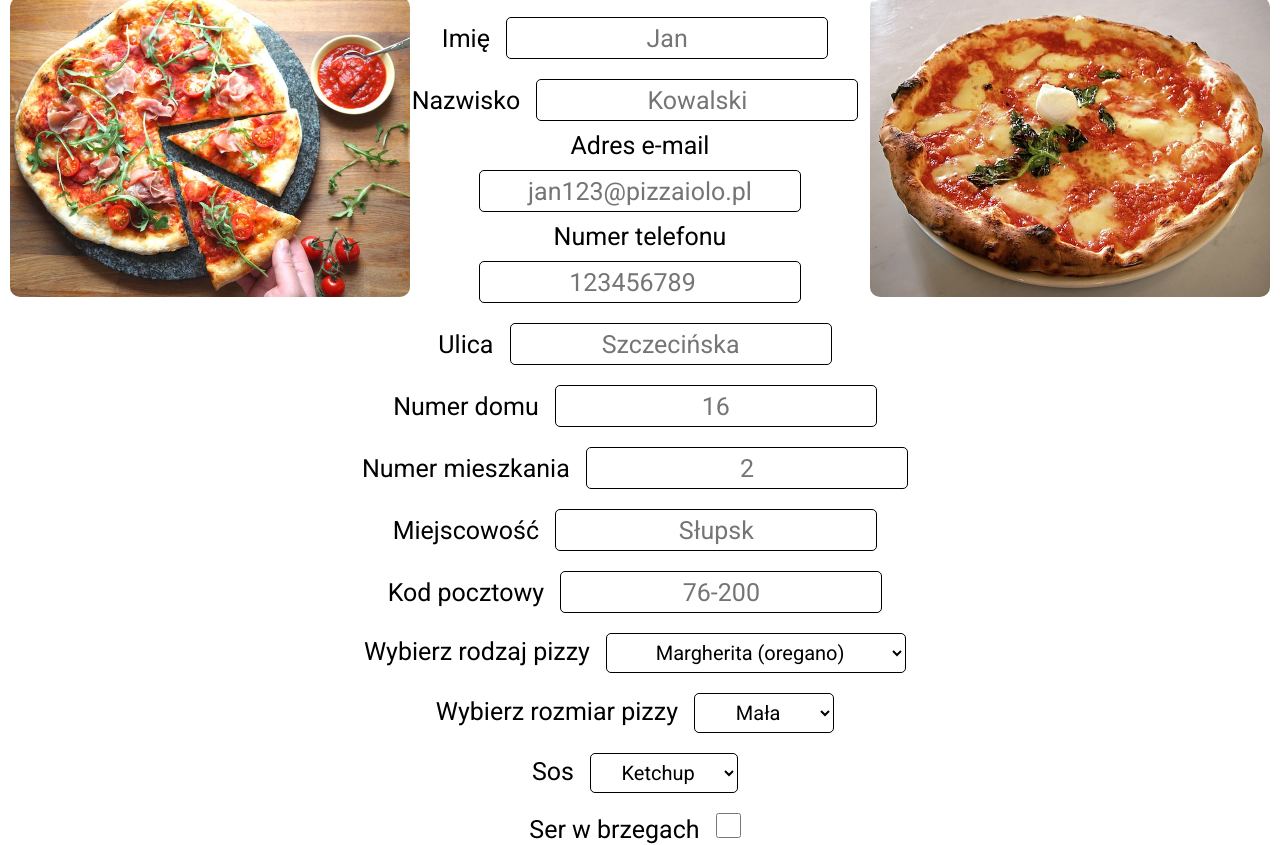
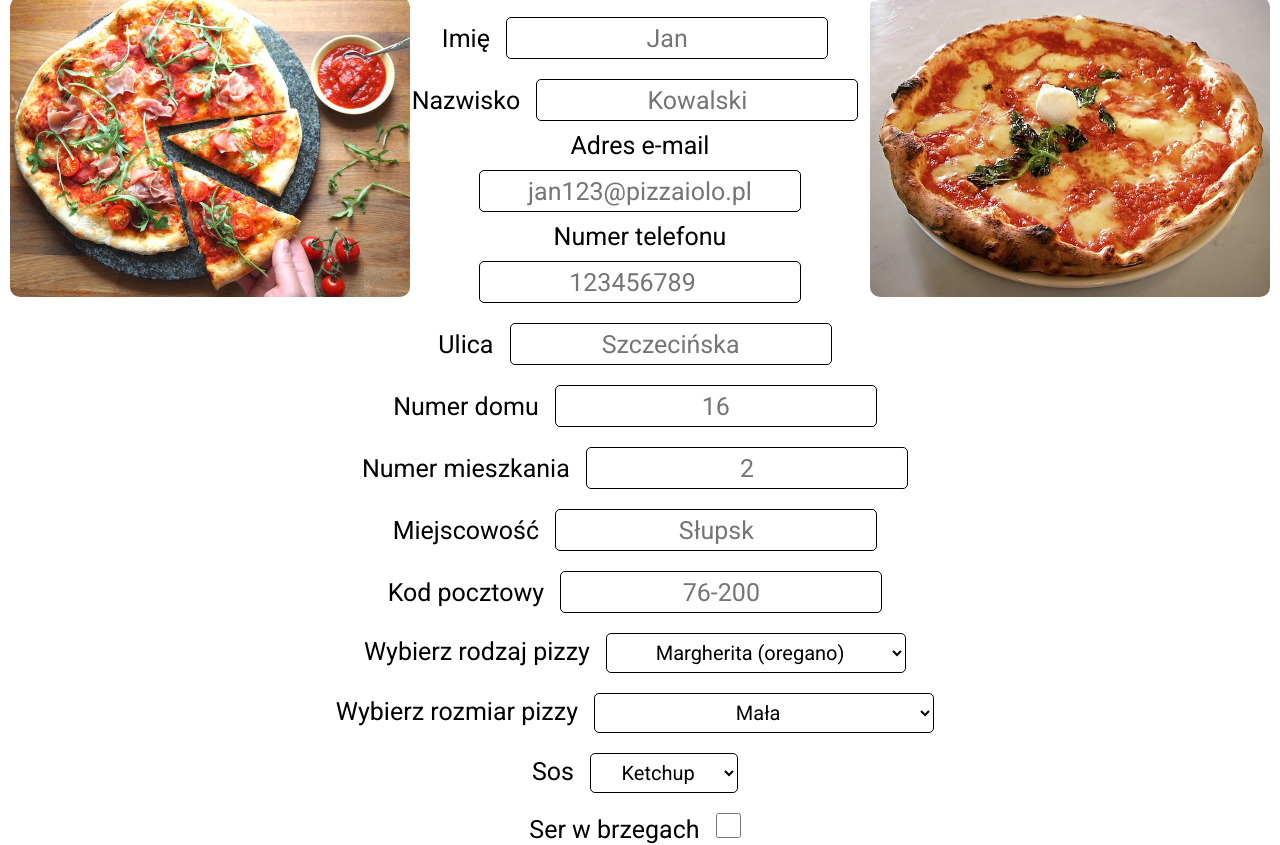
Before and after one commit to szczureQ420/pizza, a plain HTML site: page index.html in a window 1280 px wide. Shown: the part 108-953 px from the top of the page. Drawn offline with Linux system fonts and the light colour scheme.

Commit message:
Update styleindex.css

```diff
--- a/styleindex.css
+++ b/styleindex.css
@@ -135,5 +135,5 @@ textarea{
 }
 
 .rozmiar-pizza{
-  width: 140px;
+  width: 340px;
 }
```
